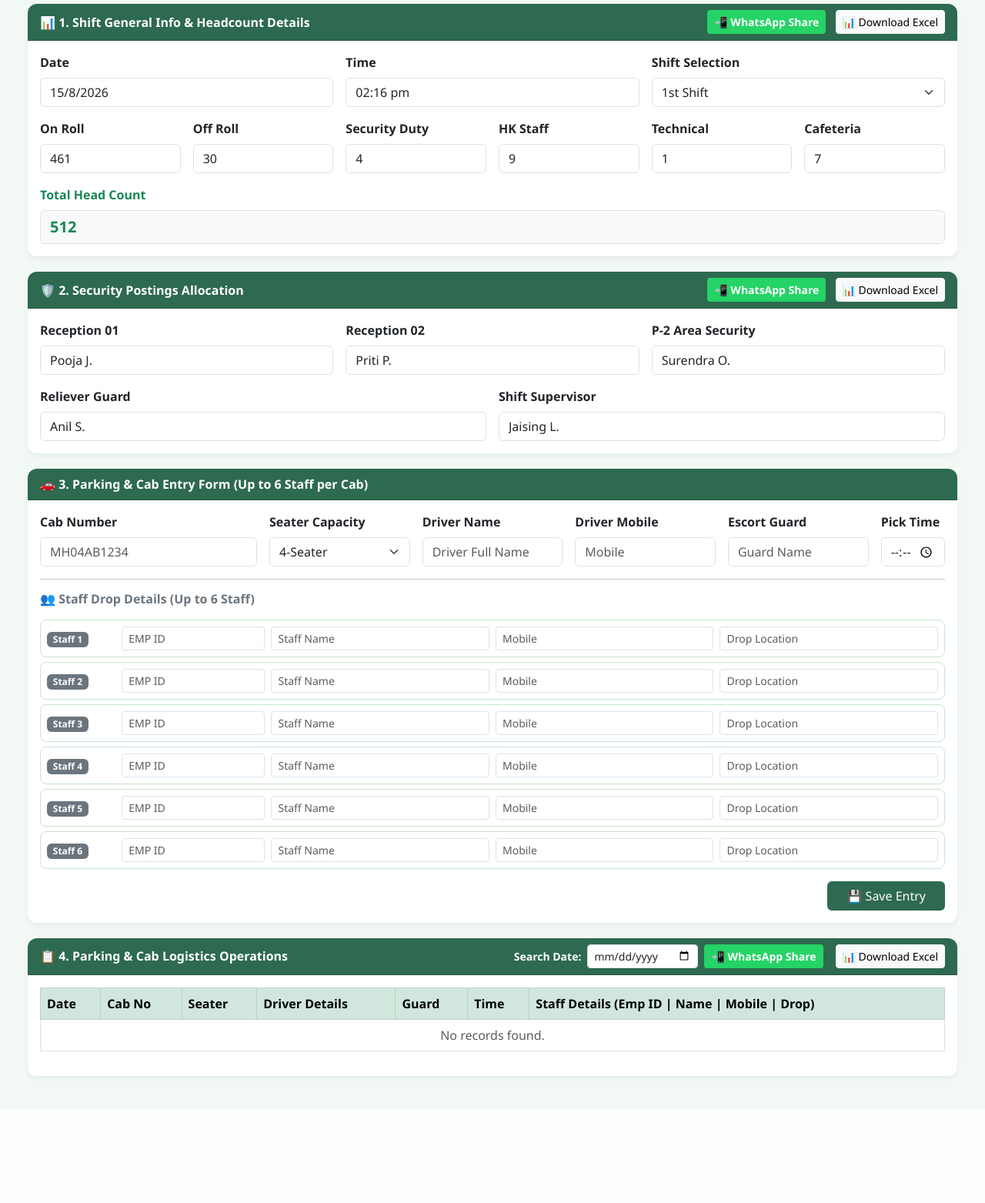
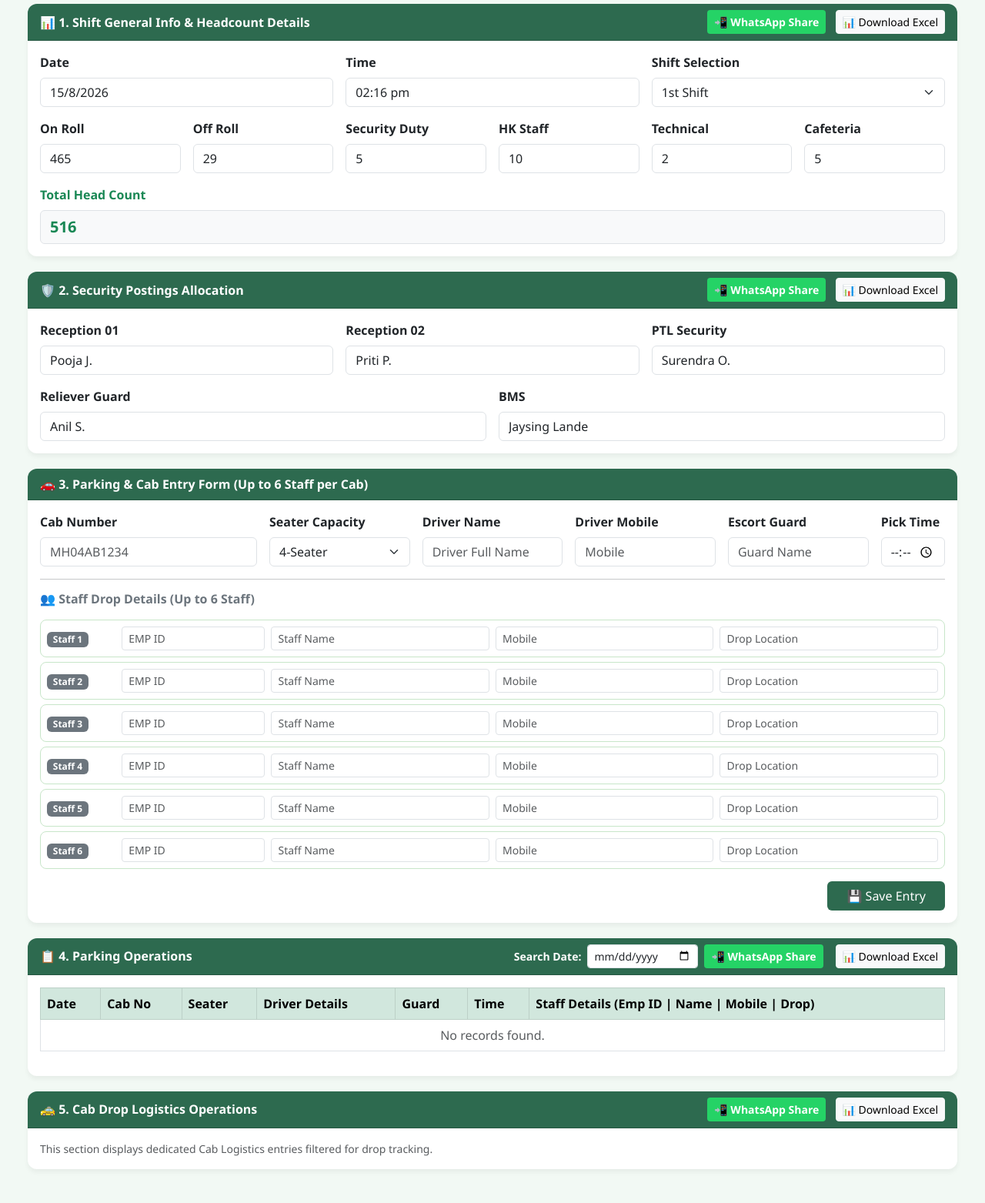
Before and after one commit to jaisinglande282-maker/idfc-b-9-f-17-opa-app, a Flask app: page / in a window 1280 px wide. Shown: the part 273-1836 px from the top of the page at 77% size. Before the commit the page ends 1680 px from the top, so only its background shows below. Run offline with Flask 3, Linux system fonts and the light colour scheme; data that the repository does not hold is empty.

Commit message:
Update index.html

```diff
--- a/templates/index.html
+++ b/templates/index.html
@@ -69,15 +69,15 @@
                 </div>
 
                 <div class="row g-3">
-                    <div class="col-md-2"><label class="form-label fw-bold">On Roll</label><input type="number" id="onRoll" class="form-control" value="461" oninput="calcTotal()"></div>
-                    <div class="col-md-2"><label class="form-label fw-bold">Off Roll</label><input type="number" id="offRoll" class="form-control" value="30" oninput="calcTotal()"></div>
-                    <div class="col-md-2"><label class="form-label fw-bold">Security Duty</label><input type="number" id="security" class="form-control" value="4" oninput="calcTotal()"></div>
-                    <div class="col-md-2"><label class="form-label fw-bold">HK Staff</label><input type="number" id="hkStaff" class="form-control" value="9" oninput="calcTotal()"></div>
-                    <div class="col-md-2"><label class="form-label fw-bold">Technical</label><input type="number" id="technical" class="form-control" value="1" oninput="calcTotal()"></div>
-                    <div class="col-md-2"><label class="form-label fw-bold">Cafeteria</label><input type="number" id="cafeteria" class="form-control" value="7" oninput="calcTotal()"></div>
+                    <div class="col-md-2"><label class="form-label fw-bold">On Roll</label><input type="number" id="onRoll" class="form-control" value="465" oninput="calcTotal()"></div>
+                    <div class="col-md-2"><label class="form-label fw-bold">Off Roll</label><input type="number" id="offRoll" class="form-control" value="29" oninput="calcTotal()"></div>
+                    <div class="col-md-2"><label class="form-label fw-bold">Security Duty</label><input type="number" id="security" class="form-control" value="5" oninput="calcTotal()"></div>
+                    <div class="col-md-2"><label class="form-label fw-bold">HK Staff</label><input type="number" id="hkStaff" class="form-control" value="10" oninput="calcTotal()"></div>
+                    <div class="col-md-2"><label class="form-label fw-bold">Technical</label><input type="number" id="technical" class="form-control" value="2" oninput="calcTotal()"></div>
+                    <div class="col-md-2"><label class="form-label fw-bold">Cafeteria</label><input type="number" id="cafeteria" class="form-control" value="5" oninput="calcTotal()"></div>
                     <div class="col-md-12 mt-3">
                         <label class="form-label fw-bold text-success">Total Head Count</label>
-                        <input type="number" id="total" class="form-control fw-bold fs-5 bg-light text-success" value="512" readonly>
+                        <input type="number" id="total" class="form-control fw-bold fs-5 bg-light text-success" value="516" readonly>
                     </div>
                 </div>
 
@@ -110,18 +110,18 @@
                 <div class="row g-3">
                     <div class="col-md-4"><label class="form-label fw-bold">Reception 01</label><input type="text" id="reception01" class="form-control" value="Pooja J."></div>
                     <div class="col-md-4"><label class="form-label fw-bold">Reception 02</label><input type="text" id="reception02" class="form-control" value="Priti P."></div>
-                    <div class="col-md-4"><label class="form-label fw-bold">P-2 Area Security</label><input type="text" id="p2Security" class="form-control" value="Surendra O."></div>
+                    <div class="col-md-4"><label class="form-label fw-bold">PTL Security</label><input type="text" id="ptlSecurity" class="form-control" value="Surendra O."></div>
                     <div class="col-md-6"><label class="form-label fw-bold">Reliever Guard</label><input type="text" id="reliever" class="form-control" value="Anil S."></div>
-                    <div class="col-md-6"><label class="form-label fw-bold">Shift Supervisor</label><input type="text" id="supervisor" class="form-control" value="Jaising L."></div>
+                    <div class="col-md-6"><label class="form-label fw-bold">BMS</label><input type="text" id="supervisor" class="form-control" value="Jaysing Lande"></div>
                 </div>
 
                 <table id="securityTable" style="display:none;">
                     <tr><th>Posting Area</th><th>Assigned Personnel</th></tr>
                     <tr><td>Reception 01</td><td id="e_reception01"></td></tr>
                     <tr><td>Reception 02</td><td id="e_reception02"></td></tr>
-                    <tr><td>P-2 Area Security</td><td id="e_p2Security"></td></tr>
+                    <tr><td>PTL Security</td><td id="e_ptlSecurity"></td></tr>
                     <tr><td>Reliever Guard</td><td id="e_reliever"></td></tr>
-                    <tr><td>Shift Supervisor</td><td id="e_supervisor"></td></tr>
+                    <tr><td>BMS</td><td id="e_supervisor"></td></tr>
                 </table>
             </div>
         </div>
@@ -172,15 +172,15 @@
             </div>
         </div>
 
-        <!-- 4. Parking & Cab Logistics Operations -->
+        <!-- 4. Parking Operations -->
         <div class="card">
             <div class="card-header d-flex justify-content-between align-items-center flex-wrap gap-2">
-                <span>📋 4. Parking & Cab Logistics Operations</span>
+                <span>📋 4. Parking Operations</span>
                 <div class="d-flex align-items-center gap-2">
                     <label class="mb-0 text-white small">Search Date:</label>
                     <input type="date" id="search_date" class="form-control form-control-sm" style="width: auto;" onchange="searchCabLogsByDate()">
                     <button class="btn btn-sm btn-whatsapp me-2" onclick="shareParkingWhatsApp()">📲 WhatsApp Share</button>
-                    <button class="btn btn-light btn-sm" onclick="exportExcel('cabTable', 'Parking_Cab_Logistics_Report')">📊 Download Excel</button>
+                    <button class="btn btn-light btn-sm" onclick="exportExcel('cabTable', 'Parking_Operations_Report')">📊 Download Excel</button>
                 </div>
             </div>
             <div class="card-body">
@@ -202,6 +202,20 @@
                         </tbody>
                     </table>
                 </div>
+            </div>
+        </div>
+
+        <!-- 5. Cab Drop Logistics Operations -->
+        <div class="card">
+            <div class="card-header d-flex justify-content-between align-items-center flex-wrap gap-2">
+                <span>🚕 5. Cab Drop Logistics Operations</span>
+                <div>
+                    <button class="btn btn-sm btn-whatsapp me-2" onclick="shareCabLogisticsWhatsApp()">📲 WhatsApp Share</button>
+                    <button class="btn btn-light btn-sm" onclick="exportExcel('cabTable', 'Cab_Drop_Logistics_Report')">📊 Download Excel</button>
+                </div>
+            </div>
+            <div class="card-body">
+                <p class="text-muted small m-0">This section displays dedicated Cab Logistics entries filtered for drop tracking.</p>
             </div>
         </div>
 
@@ -364,7 +378,7 @@
 
             document.getElementById('e_reception01').innerText = document.getElementById('reception01').value;
             document.getElementById('e_reception02').innerText = document.getElementById('reception02').value;
-            document.getElementById('e_p2Security').innerText = document.getElementById('p2Security').value;
+            document.getElementById('e_ptlSecurity').innerText = document.getElementById('ptlSecurity').value;
             document.getElementById('e_reliever').innerText = document.getElementById('reliever').value;
             document.getElementById('e_supervisor').innerText = document.getElementById('supervisor').value;
         }
@@ -403,11 +417,11 @@
             csv.push('"--- SECURITY POSTINGS ---"');
             csv.push(`"Reception 01", "${document.getElementById('reception01').value}"`);
             csv.push(`"Reception 02", "${document.getElementById('reception02').value}"`);
-            csv.push(`"P-2 Area Security", "${document.getElementById('p2Security').value}"`);
+            csv.push(`"PTL Security", "${document.getElementById('ptlSecurity').value}"`);
             csv.push(`"Reliever Guard", "${document.getElementById('reliever').value}"`);
-            csv.push(`"Shift Supervisor", "${document.getElementById('supervisor').value}"`);
+            csv.push(`"BMS", "${document.getElementById('supervisor').value}"`);
             csv.push('""');
-            csv.push('"--- PARKING & CAB LOGISTICS OPERATIONS ---"');
+            csv.push('"--- PARKING OPERATIONS ---"');
 
             let table = document.getElementById('cabTable');
             let rows = table.querySelectorAll("tr");
@@ -424,44 +438,71 @@
             downloadLink.click();
         }
 
-        // WhatsApp Share Functions for Individual Reports
+        // WhatsApp Share Functions (Clean Sample Format)
         function shareHeadcountWhatsApp() {
-            let text = `*IDFC FIRST BANK - SHIFT HEADCOUNT REPORT*\n` +
-                `Date: ${document.getElementById('date').value} | Time: ${document.getElementById('time').value} | Shift: ${document.getElementById('shift').value}\n\n` +
-                `• On Roll: ${document.getElementById('onRoll').value}\n` +
-                `• Off Roll: ${document.getElementById('offRoll').value}\n` +
-                `• Security Duty: ${document.getElementById('security').value}\n` +
-                `• HK Staff: ${document.getElementById('hkStaff').value}\n` +
-                `• Technical: ${document.getElementById('technical').value}\n` +
-                `• Cafeteria: ${document.getElementById('cafeteria').value}\n` +
-                `*Total Headcount: ${document.getElementById('total').value}*`;
+            let text = `Headcount Details Date:-${document.getElementById('date').value}\n` +
+                `Airoli Gigaplex Building NO-09\n\n` +
+                `1] On roll Employee:-${document.getElementById('onRoll').value}\n` +
+                `2] Off roll Employee:-${document.getElementById('offRoll').value}\n` +
+                `3] Security duty on:-${document.getElementById('security').value}\n` +
+                `4] H K staff on duty:-${document.getElementById('hkStaff').value}\n` +
+                `5] Technical staff:-${document.getElementById('technical').value}\n` +
+                `6] Cafeteria staff:-${document.getElementById('cafeteria').value}\n` +
+                `Total head count:-${document.getElementById('total').value}\n\n` +
+                `Regards,\n` +
+                `IDFC First bank\n` +
+                `Airoli Gigaplex Building NO-09\n` +
+                `(Jaysing lande)`;
             window.open(`https://api.whatsapp.com/send?text=${encodeURIComponent(text)}`, '_blank');
         }
 
         function shareSecurityWhatsApp() {
-            let text = `*IDFC FIRST BANK - SECURITY POSTINGS ALLOCATION*\n` +
-                `Date: ${document.getElementById('date').value} | Shift: ${document.getElementById('shift').value}\n\n` +
-                `• Reception 01: ${document.getElementById('reception01').value}\n` +
-                `• Reception 02: ${document.getElementById('reception02').value}\n` +
-                `• P-2 Area Security: ${document.getElementById('p2Security').value}\n` +
-                `• Reliever Guard: ${document.getElementById('reliever').value}\n` +
-                `• Shift Supervisor: ${document.getElementById('supervisor').value}`;
+            let text = `Security Postings Details Date:-${document.getElementById('date').value}\n` +
+                `Airoli Gigaplex Building NO-09\n\n` +
+                `1] Reception 01:-${document.getElementById('reception01').value}\n` +
+                `2] Reception 02:-${document.getElementById('reception02').value}\n` +
+                `3] PTL Security:-${document.getElementById('ptlSecurity').value}\n` +
+                `4] Reliever Guard:-${document.getElementById('reliever').value}\n` +
+                `5] BMS:-${document.getElementById('supervisor').value}\n\n` +
+                `Regards,\n` +
+                `IDFC First bank\n` +
+                `Airoli Gigaplex Building NO-09\n` +
+                `(Jaysing lande)`;
             window.open(`https://api.whatsapp.com/send?text=${encodeURIComponent(text)}`, '_blank');
         }
 
         function shareParkingWhatsApp() {
-            let text = `*IDFC FIRST BANK - PARKING & CAB LOGISTICS REPORT*\n` +
-                `Date: ${document.getElementById('date').value}\n\n` +
-                document.getElementById('cabLogsBody').innerText;
+            let text = `Parking Operations Details Date:-${document.getElementById('date').value}\n` +
+                `Airoli Gigaplex Building NO-09\n\n` +
+                document.getElementById('cabLogsBody').innerText + `\n\n` +
+                `Regards,\n` +
+                `IDFC First bank\n` +
+                `Airoli Gigaplex Building NO-09\n` +
+                `(Jaysing lande)`;
+            window.open(`https://api.whatsapp.com/send?text=${encodeURIComponent(text)}`, '_blank');
+        }
+
+        function shareCabLogisticsWhatsApp() {
+            let text = `Cab Drop Logistics Details Date:-${document.getElementById('date').value}\n` +
+                `Airoli Gigaplex Building NO-09\n\n` +
+                document.getElementById('cabLogsBody').innerText + `\n\n` +
+                `Regards,\n` +
+                `IDFC First bank\n` +
+                `Airoli Gigaplex Building NO-09\n` +
+                `(Jaysing lande)`;
             window.open(`https://api.whatsapp.com/send?text=${encodeURIComponent(text)}`, '_blank');
         }
 
         function shareCombinedWhatsApp() {
-            let text = `*IDFC FIRST BANK - MASTER OPERATIONS REPORT*\n` +
-                `Date: ${document.getElementById('date').value} | Time: ${document.getElementById('time').value} | Shift: ${document.getElementById('shift').value}\n\n` +
-                `*HEADCOUNT:* Total ${document.getElementById('total').value} (On Roll: ${document.getElementById('onRoll').value}, Security: ${document.getElementById('security').value})\n` +
-                `*SECURITY:* Supervisor: ${document.getElementById('supervisor').value} | Reliever: ${document.getElementById('reliever').value}\n\n` +
-                `*PARKING & CAB LOGISTICS LOGS:*\n` + document.getElementById('cabLogsBody').innerText;
+            let text = `Master Operations Details Date:-${document.getElementById('date').value}\n` +
+                `Airoli Gigaplex Building NO-09\n\n` +
+                `1] Headcount Total:-${document.getElementById('total').value}\n` +
+                `2] BMS:-${document.getElementById('supervisor').value}\n` +
+                `3] PTL Security:-${document.getElementById('ptlSecurity').value}\n\n` +
+                `Regards,\n` +
+                `IDFC First bank\n` +
+                `Airoli Gigaplex Building NO-09\n` +
+                `(Jaysing lande)`;
             window.open(`https://api.whatsapp.com/send?text=${encodeURIComponent(text)}`, '_blank');
         }
 
```
